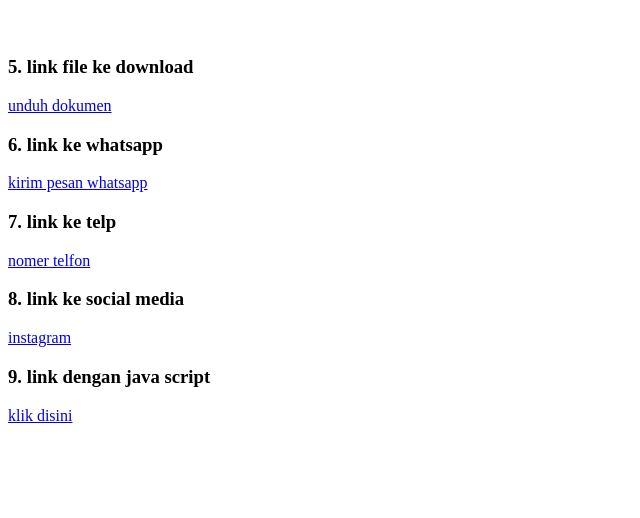
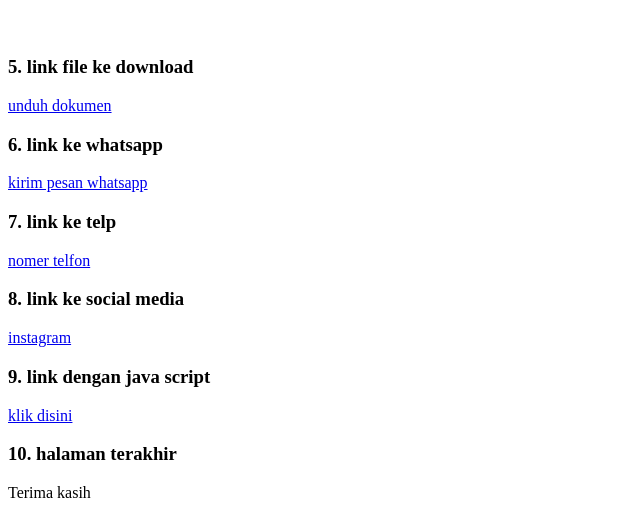
Before and after one commit to anggasae/1124160210-pertemuan-5, a plain HTML site: page index.html in a window 1280 px wide. Shown: the part 1449-1967 px from the top of the page, without its empty margins (0-640 px from the left). Before the commit the page ends 1882 px from the top, so only its background shows below. Drawn offline with Linux system fonts and the light colour scheme.

Commit message:
Initial commit:pertemuan 5

```diff
--- a/index.html
+++ b/index.html
@@ -55,5 +55,8 @@
     <a href="javascript:void(0)" onclick="alert('ini adalah javascript')"
       >klik disini</a
     >
+
+    <h3 id="end">10. halaman terakhir</h3>
+    <p>Terima kasih</p>
   </body>
 </html>
```
